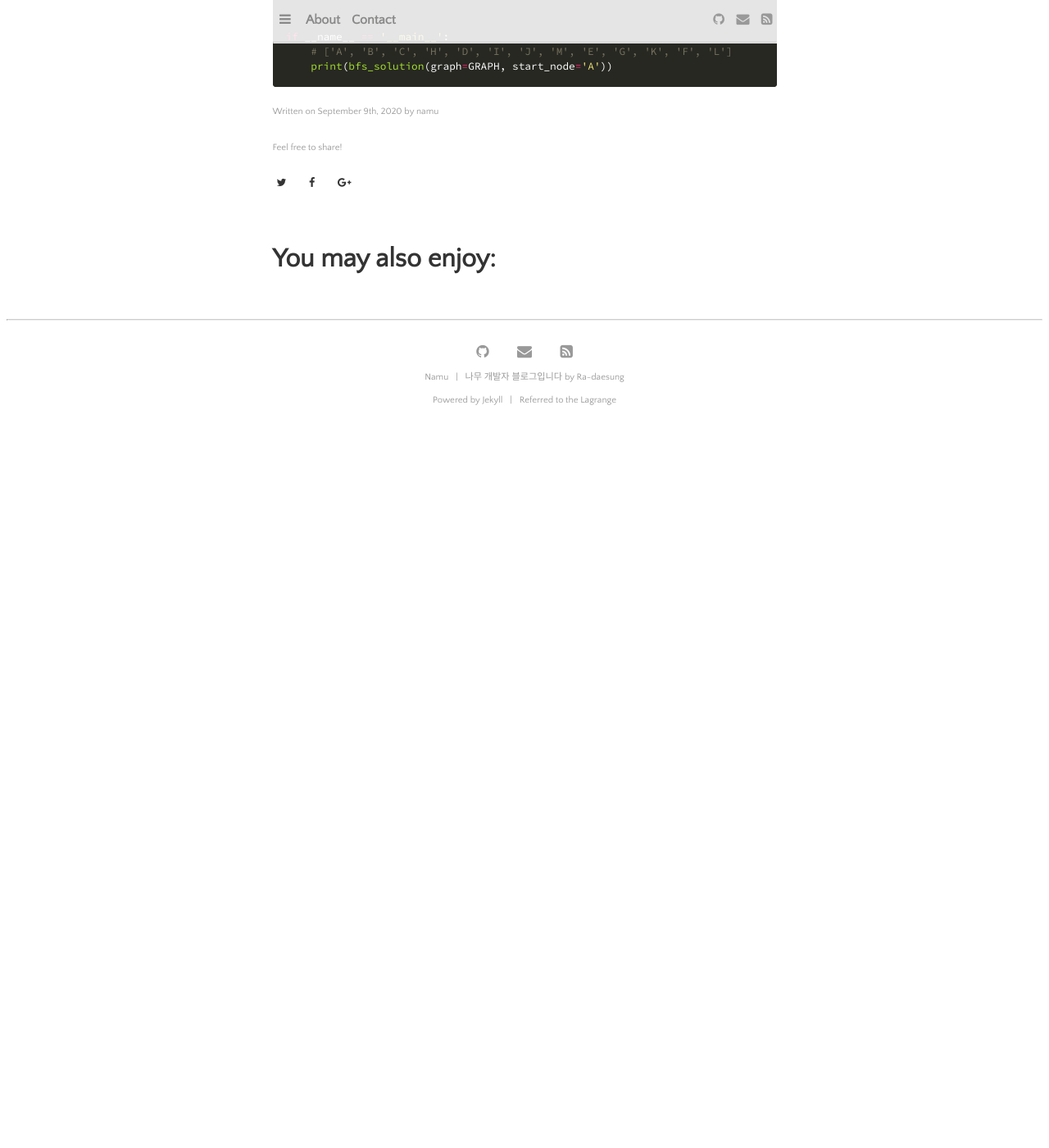
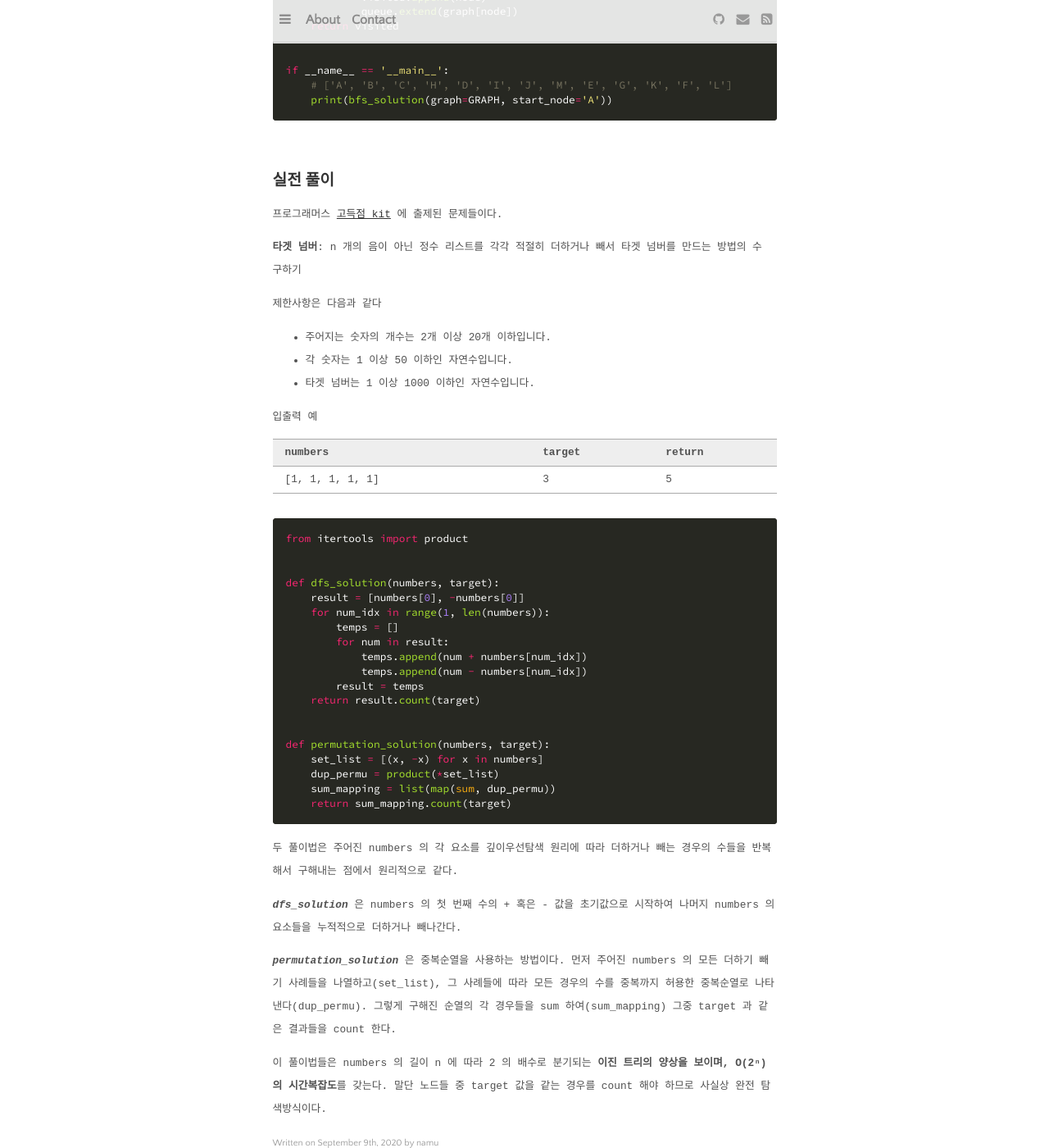
Before and after one commit to daesungRa/namu, a Jekyll site: the page built from _posts/algorithm/2020-09-09-algorithm-dfs-bfs.markdown, in a window 1280 px wide and 1400 px high, scrolled down 4193 px. Shown: the whole window at 82% size. Built offline with Jekyll 4.4.1, drawn with Linux system fonts in a browser that asks for light colours; some web fonts are replaced; before the commit the page ends 4743 px from its top, so only the background shows below that; some of the changed text lies outside the part shown.

Commit message:
post: Add dfs solution

````diff
--- a/_posts/algorithm/2020-09-09-algorithm-dfs-bfs.markdown
+++ b/_posts/algorithm/2020-09-09-algorithm-dfs-bfs.markdown
@@ -15,8 +15,10 @@ image-source: https://pixabay.com/ko/users/200degrees-2051452/
 ## 들어가며
 
 [안경잡이개발자](https://ndb796.tistory.com/)님의
-[이것이 취업을 위한 코딩테스트이다 with python 유튭 강의](https://www.youtube.com/watch?v=PqzyFDUnbrY&list=PLRx0vPvlEmdBFBFOoK649FlEMouHISo8N&index=3)에서
+[**_이것이 취업을 위한 코딩테스트이다 with python 유튭 강의_**](https://www.youtube.com/watch?v=PqzyFDUnbrY&list=PLRx0vPvlEmdBFBFOoK649FlEMouHISo8N&index=3)에서
 참조했다.
+
+\+ [**_프로그래머스 dfs, bfs 고득점 kit 문제들_**](https://programmers.co.kr/learn/courses/30/parts/12421)도 추가했다.
 
 <br>
 ## 스택과 큐
@@ -193,3 +195,57 @@ if __name__ == '__main__':
     # ['A', 'B', 'C', 'H', 'D', 'I', 'J', 'M', 'E', 'G', 'K', 'F', 'L']
     print(bfs_solution(graph=GRAPH, start_node='A'))
 ```
+
+<br>
+## 실전 풀이
+
+프로그래머스 [고득점 kit](https://programmers.co.kr/learn/courses/30/parts/12421) 에 출제된 문제들이다.
+
+**타겟 넘버**: n 개의 음이 아닌 정수 리스트를 각각 적절히 더하거나 빼서 타겟 넘버를 만드는 방법의 수 구하기
+
+제한사항은 다음과 같다
+
+- 주어지는 숫자의 개수는 2개 이상 20개 이하입니다.
+- 각 숫자는 1 이상 50 이하인 자연수입니다.
+- 타겟 넘버는 1 이상 1000 이하인 자연수입니다.
+
+입출력 예
+
+| numbers | target | return |
+|:--|:--|:--|
+| [1, 1, 1, 1, 1] | 3 | 5 |
+
+```python
+from itertools import product
+
+
+def dfs_solution(numbers, target):
+    result = [numbers[0], -numbers[0]]
+    for num_idx in range(1, len(numbers)):
+        temps = []
+        for num in result:
+            temps.append(num + numbers[num_idx])
+            temps.append(num - numbers[num_idx])
+        result = temps
+    return result.count(target)
+
+
+def permutation_solution(numbers, target):
+    set_list = [(x, -x) for x in numbers]
+    dup_permu = product(*set_list)
+    sum_mapping = list(map(sum, dup_permu))
+    return sum_mapping.count(target)
+```
+
+두 풀이법은 주어진 numbers 의 각 요소를 깊이우선탐색 원리에 따라 더하거나 빼는 경우의 수들을 반복해서 구해내는 점에서 원리적으로 같다.
+
+**_dfs_solution_** 은 numbers 의 첫 번째 수의 + 혹은 - 값을 초기값으로 시작하여
+나머지 numbers 의 요소들을 누적적으로 더하거나 빼나간다.
+
+**_permutation_solution_** 은 중복순열을 사용하는 방법이다.
+먼저 주어진 numbers 의 모든 더하기 빼기 사례들을 나열하고(set_list),
+그 사례들에 따라 모든 경우의 수를 중복까지 허용한 중복순열로 나타낸다(dup_permu).
+그렇게 구해진 순열의 각 경우들을 sum 하여(sum_mapping) 그중 target 과 같은 결과들을 count 한다.
+
+이 풀이법들은 numbers 의 길이 n 에 따라 2 의 배수로 분기되는 **이진 트리의 양상을 보이며, O(2ⁿ) 의 시간복잡도**를 갖는다.
+말단 노드들 중 target 값을 같는 경우를 count 해야 하므로 사실상 완전 탐색방식이다.
````
Also changed, not shown: other parts of _posts/algorithm/2020-09-09-algorithm-dfs-bfs.markdown (+1 -1 lines).
